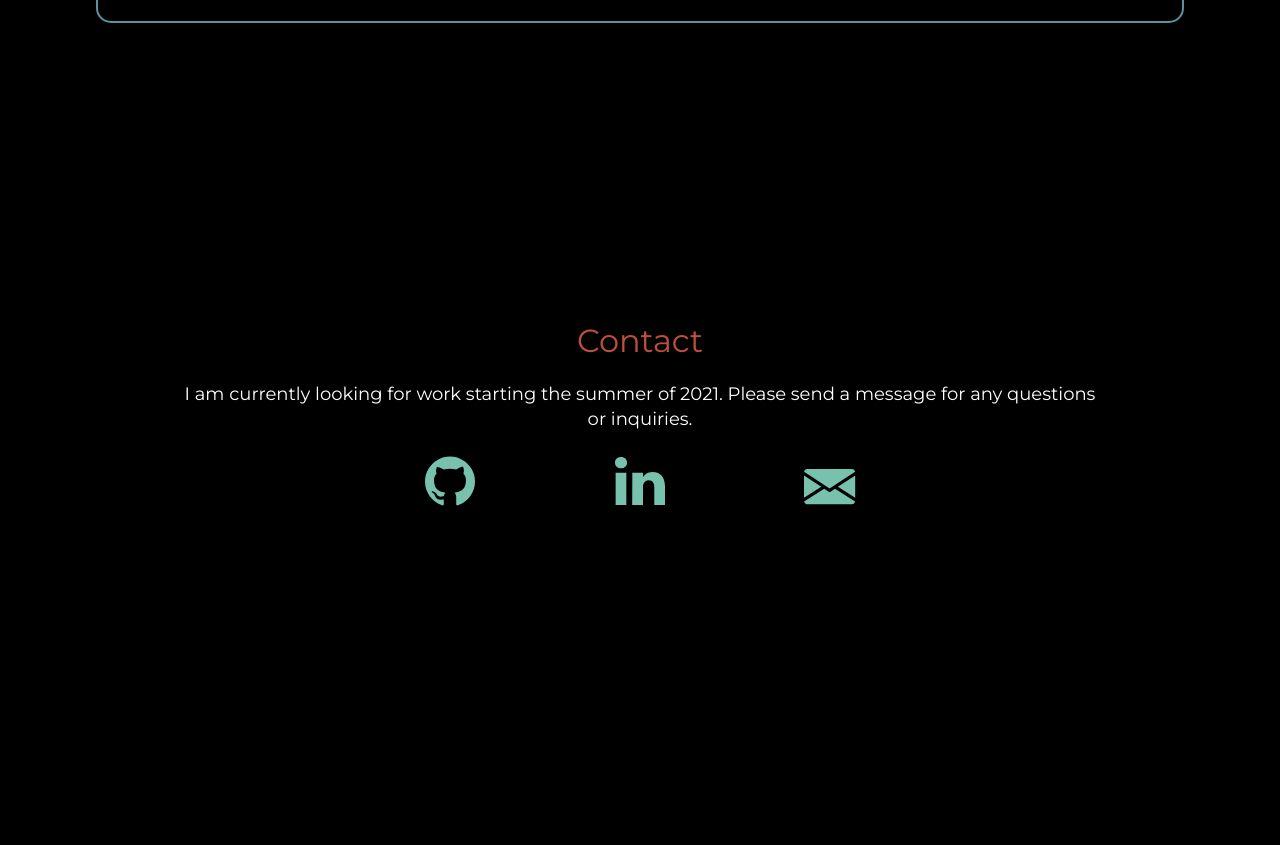
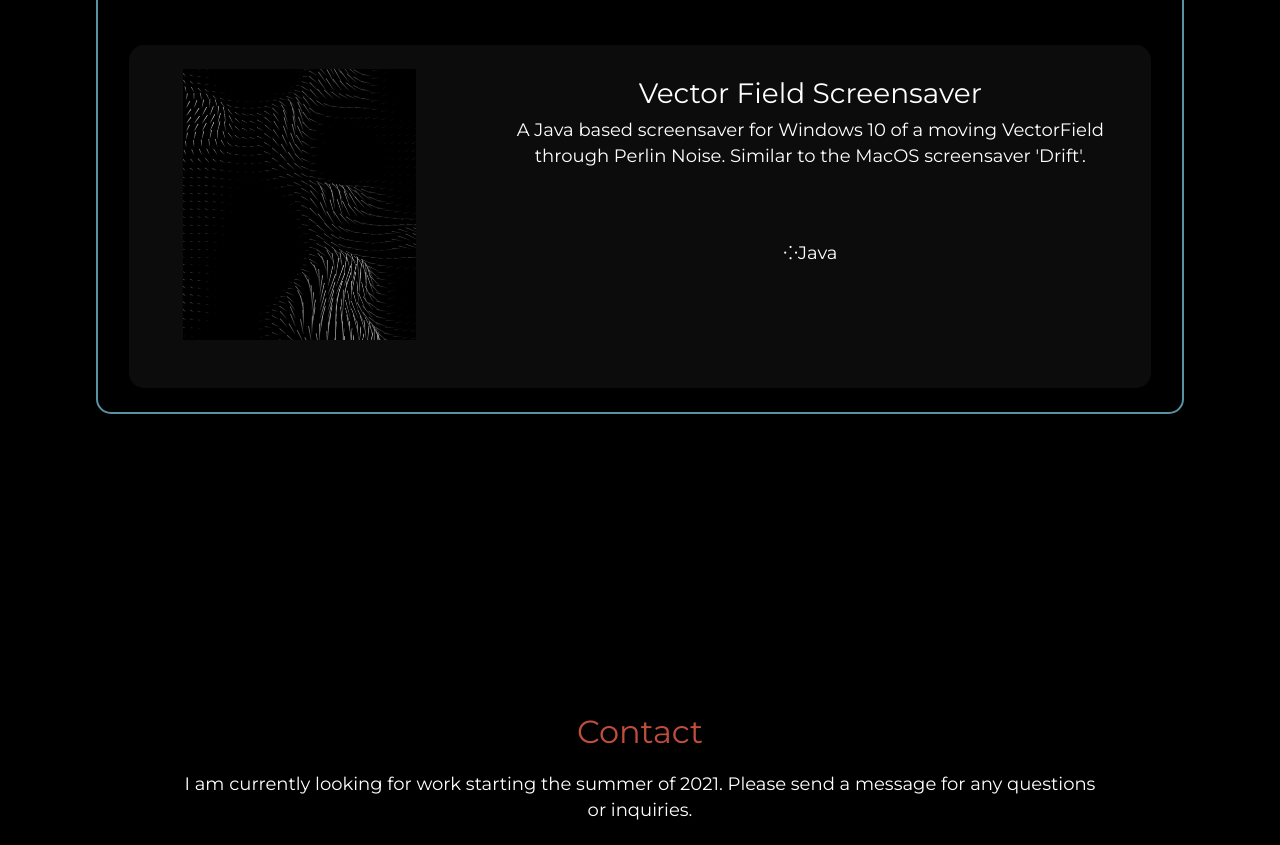
Before and after one commit to e-newton/port, a website built with Parcel: page index.html in a window 1280 px wide. Shown: the part 4542-5387 px from the top of the page. Before the commit the page ends 5136 px from the top, so only its background shows below. Built offline with nearby package versions, Linux system fonts and the light colour scheme.

Commit message:
Added Screensaver

```diff
--- a/index.html
+++ b/index.html
@@ -422,6 +422,32 @@
 
               </div>
 
+              <div class="row justify-content-center m-3 info-section mt-5" style="border: 0; background-color: var(--project-info-colour)">
+                <div class="col-md-8 col-12 order-1 mt-4" >
+                  <div style="background-color: var(--project-info-colour); border-radius: 15px" class="p-2">
+                    <h3>Vector Field Screensaver</h3>
+                    <p>A Java based screensaver for Windows 10 of a moving VectorField through Perlin Noise. Similar to the MacOS screensaver 'Drift'.</p>
+                  </div>
+                  <div class="d-flex justify-content-around flex-column flex-md-row mt-5">
+                    <p>⁘Java</p>
+                  </div>
+
+                </div>
+
+                <div class="col-md-4 col-12 order-0 mb-5 mt-4">
+                  <a href="https://github.com/e-newton/VectorFieldScreensaver">
+                    <picture>
+                      <source srcset="vector_saver.webp" type="image/webp">
+                      <source srcset="vector_saver.png" type="image/png">
+                      <img loading="lazy" src="vector_saver.png" class="hover" style="width: 75%; height: auto;" alt="Vectorfield">
+                    </picture>
+                  </a>
+
+                </div>
+
+
+              </div>
+
 
             </div>
           </div>
```
Also changed, not shown: vector_saver.png (added), vector_saver.webp (added), 1 other file.
